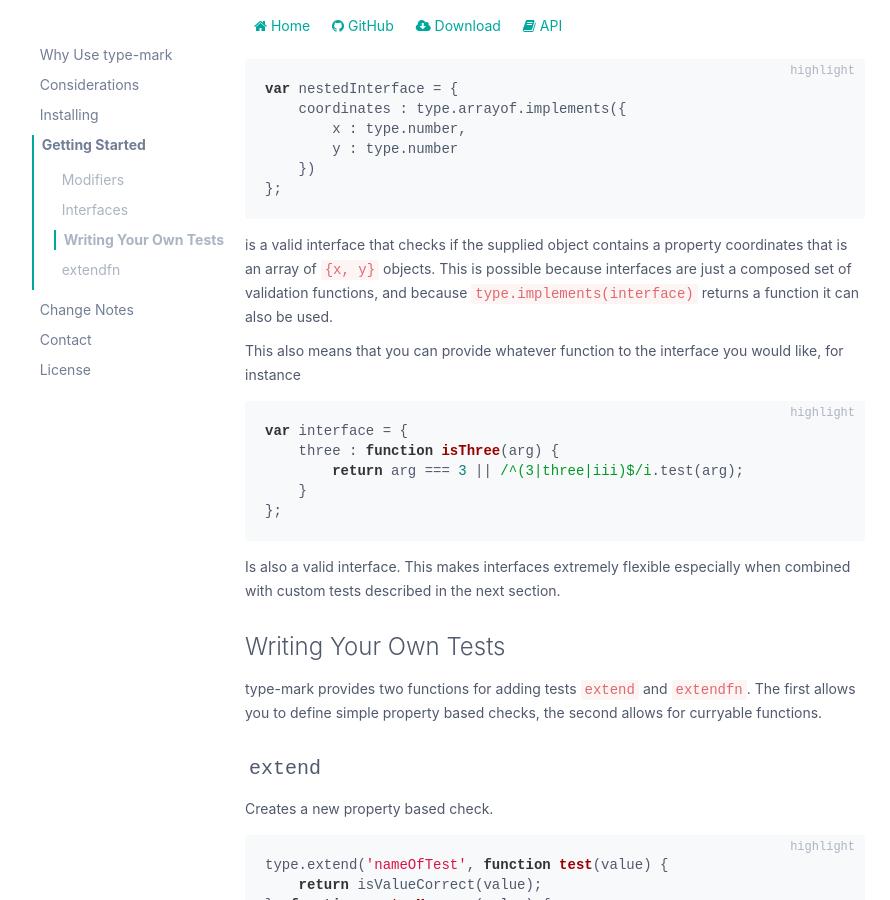
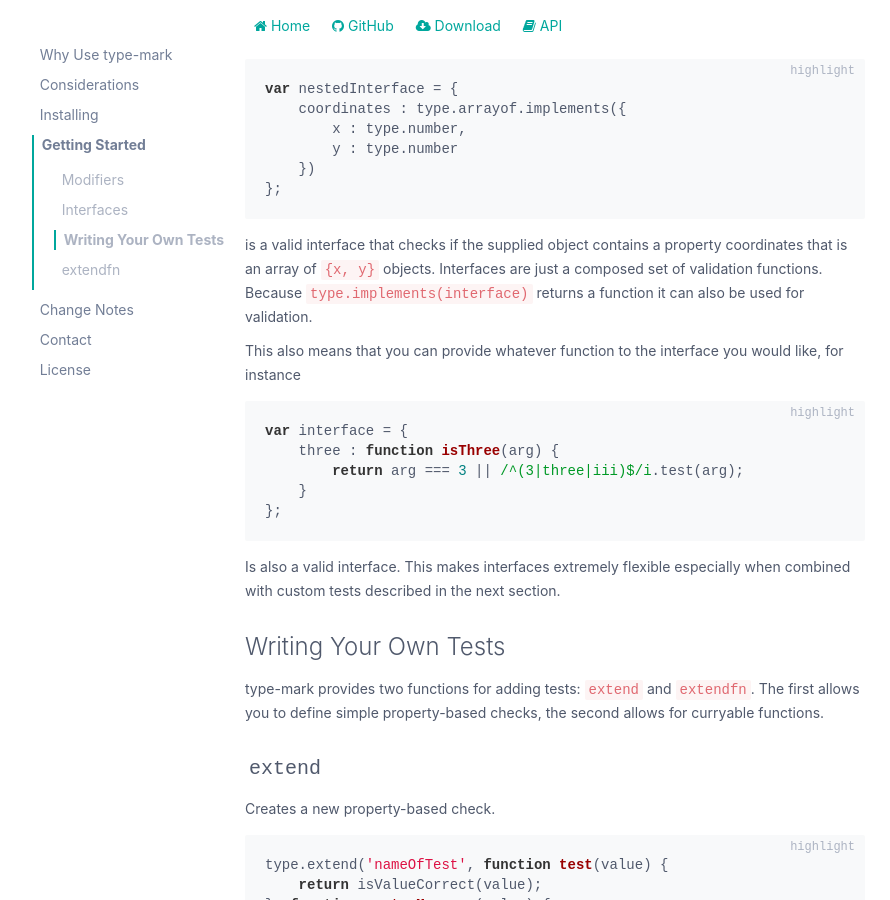
Before and after one commit to ejrbuss/type-mark, a Jekyll site: the page built from docs/index.md, in a window 1280 px wide and 900 px high, scrolled down 8533 px. Shown: the whole window, without its empty margins (85-975 px from the left). Built offline with Jekyll 4.4.1, drawn with Linux system fonts in a browser that asks for light colours; some of the changed text lies outside the part shown.

Commit message:
fixed some documentation typos

````diff
--- a/docs/index.md
+++ b/docs/index.md
@@ -70,7 +70,7 @@
 
 #### From Scratch
 
-You can also clone the git repository if you want the full source or are
+You can also clone the Git repository if you want the full source or are
 interested in making modifications. type-check is dependency free so working
 with it is as easy as cloning.
 
@@ -221,7 +221,7 @@
 
 ##### `assert`
 
-If the given check fails a `TypeError` is thrown with a message indicating why
+If the given check fails, a `TypeError` is thrown with a message indicating why
 the check failed. For example
 
 ```js
@@ -251,7 +251,7 @@
 ##### `arrayof`
 
 Rather than checking the given value this instead checks the elements of the given
-Value. Automatically fails if the passed value is not an Array. The following
+value. Automatically fails if the passed value is not an Array. The following
 example asserts that `x` is an array of numbers.
 
 ```js
@@ -266,7 +266,7 @@
 
 ##### `of`
 
-Rather than checking the passed value checks the properties of the passed value.
+Rather than checking the passed value, checks the properties of the passed value.
 Automatically fails if the passed value is not an object. Note
 that this means `of` works as expected with arrays as well. The following
 example asserts that `x` is an object whose properties are all strings.
@@ -371,9 +371,8 @@
 ```
 
 is a valid interface that checks if the supplied object contains a property
-coordinates that is an array of `{x, y}` objects. This is possible because
-interfaces are just a composed set of validation functions, and because
-`type.implements(interface)` returns a function it can also be used.
+coordinates that is an array of `{x, y}` objects. Interfaces are just a composed set of validation functions. Because
+`type.implements(interface)` returns a function it can also be used for validation.
 
 This also means that you can provide whatever function to the interface you
 would like, for instance
@@ -391,13 +390,13 @@
 
 #### Writing Your Own Tests
 
-type-mark provides two functions for adding tests `extend` and `extendfn`. The
-first allows you to define simple property based checks, the second allows for
+type-mark provides two functions for adding tests: `extend` and `extendfn`. The
+first allows you to define simple property-based checks, the second allows for
 curryable functions.
 
 ##### `extend`
 
-Creates a new property based check.
+Creates a new property-based check.
 
 ```js
 type.extend('nameOfTest', function test(value) {
@@ -411,10 +410,10 @@
 used for the default error message as well as defining all the access points
 ie. `type(x).name`, `type.not.name`, etc.
 
-The second argument passed to `extend` is the test function itself, it receives
+The second argument passed to `extend` is the test function itself. It receives
 the value currently being tested and is expected to return a boolean result.
-It is also executed in the context of the `TypeState` object (as `this`) it is being
-called on. This gives you access to information such as the user specified
+It is also executed in the context of the `TypeState` object it is being
+called on (as `this`). This gives you access to information such as the user specified
 message, the currently set modidfiers, and more. see the
 [API]({{ "/api" | relative_url }}) for all the details.
 
@@ -451,7 +450,7 @@
 
 #### `extendfn`
 
-Creates a new function based check. Takes the same arguments as `extend`
+Creates a new function-based check. Takes the same arguments as `extend`
 except it will be passed any number of specified arguments prior to the actual
 value being tested. For example, lets create a validation function that asserts
 that three numbers sum to 100.
````
Also changed, not shown: other parts of docs/index.md (+4 -4 lines), docs/api.md (+4 -4 lines).
